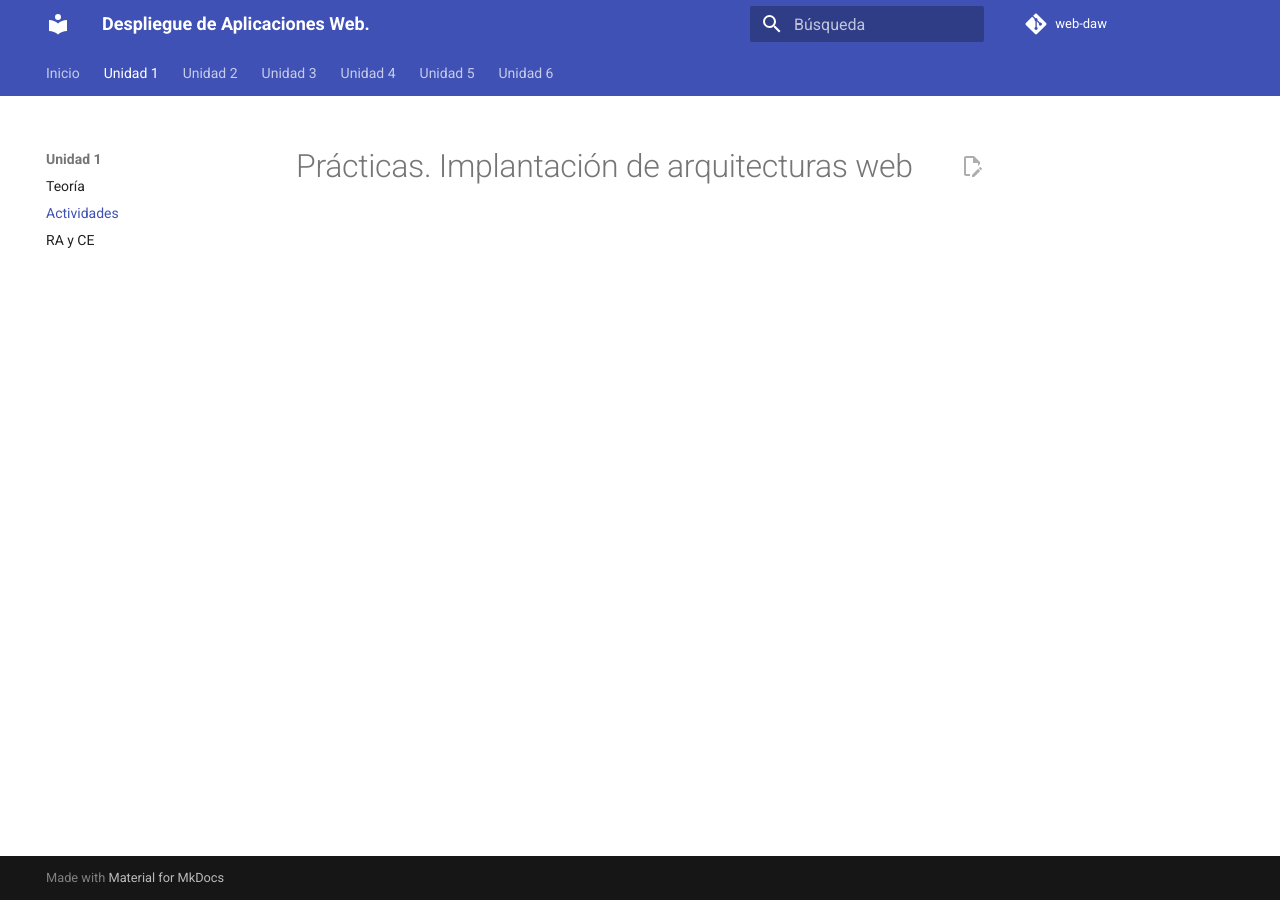
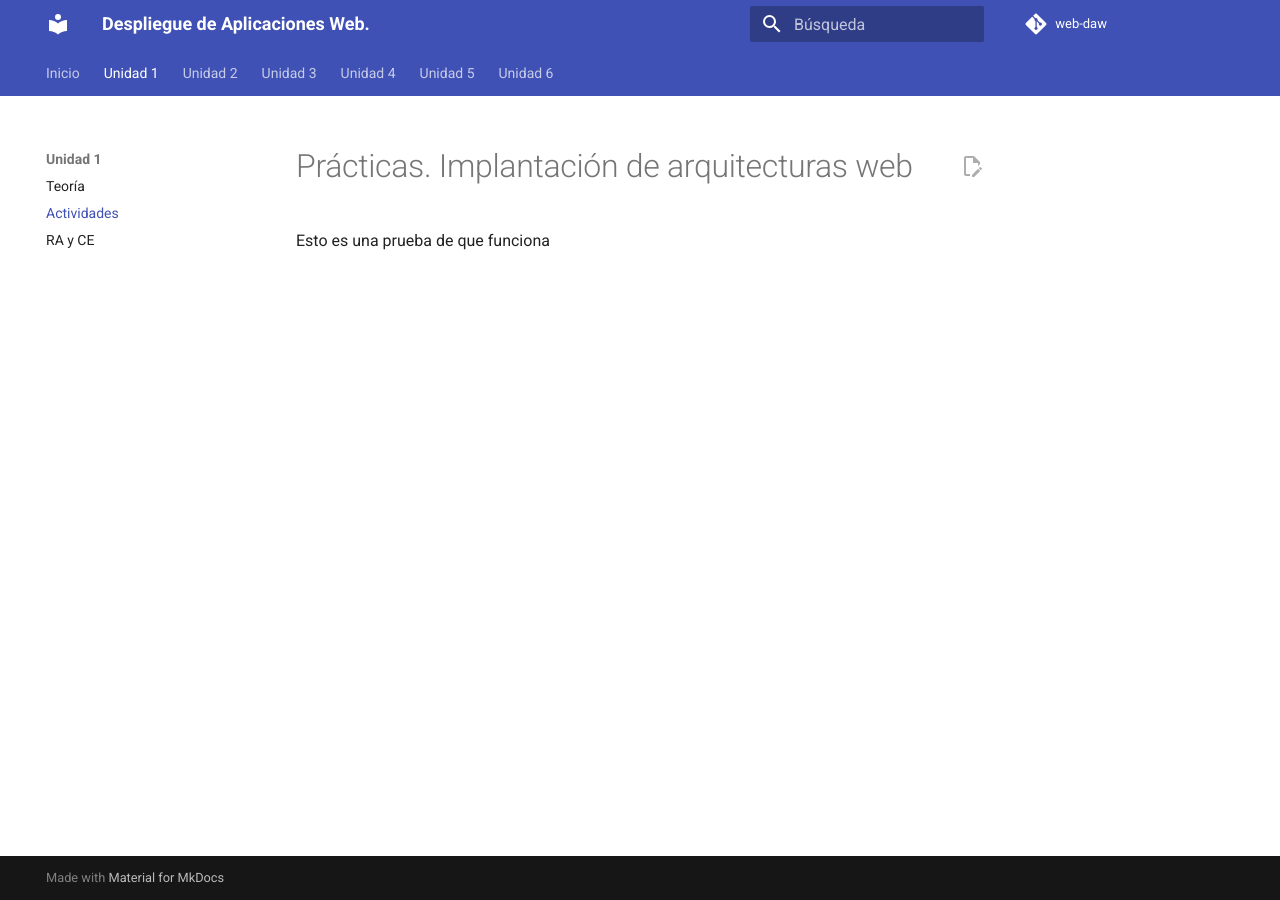
Before and after one commit to fjagui/web-daw, an MkDocs documentation site: the page built from docs/UD1/practicas.md, in a window 1280 px wide. Built offline with MkDocs 1.6.1 and Material for MkDocs 9.7.7, drawn with Linux system fonts in a browser that asks for light colours; comment, search, counter and statistics services are not loaded.

Commit message:
esto es una prueba de ud1practicas

```diff
--- a/docs/UD1/practicas.md
+++ b/docs/UD1/practicas.md
@@ -1 +1,3 @@
 # Prácticas. Implantación de arquitecturas web
+
+Esto es una prueba de que funciona
```
